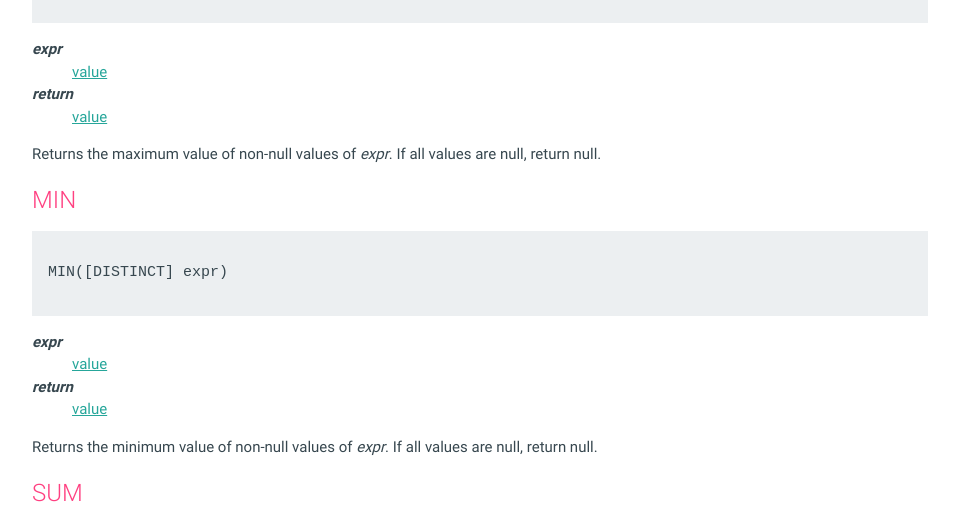
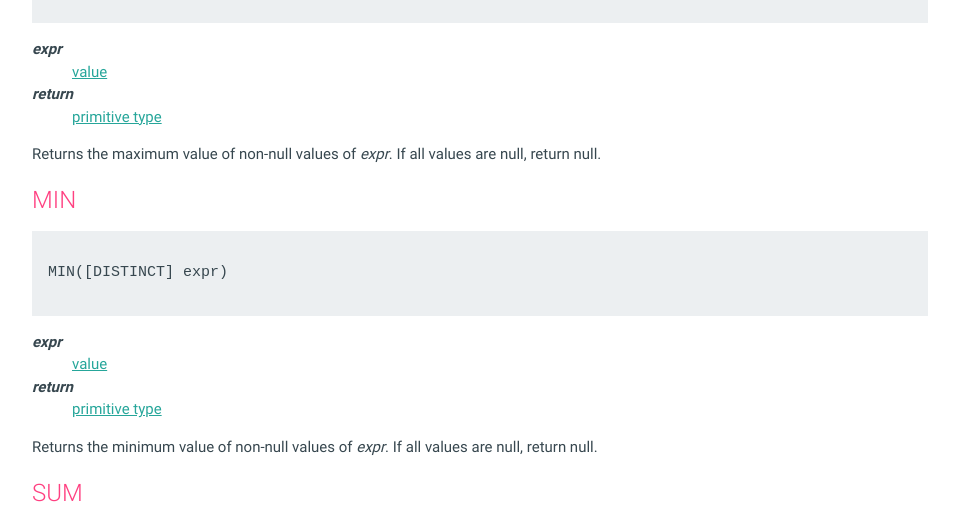
Before and after one commit to mithrandie/csvq, a Jekyll site: the page built from docs/_posts/2006-01-02-aggregate-functions.md, in a window 1280 px wide and 900 px high, scrolled down 1161 px. Shown: the part 152-659 px from the top of the window, without its empty margins (160-1119 px from the left). Built offline with Jekyll 4.4.1, drawn with Linux system fonts in a browser that asks for light colours.

Commit message:
Update docs.

```diff
--- a/docs/_posts/2006-01-02-aggregate-functions.md
+++ b/docs/_posts/2006-01-02-aggregate-functions.md
@@ -57,7 +57,7 @@ _expr_
 : [value]({{ '/reference/value.html' | relative_url }})
 
 _return_
-: [value]({{ '/reference/value.html' | relative_url }})
+: [primitive type]({{ '/reference/value.html#primitive_types' | relative_url }})
 
 Returns the maximum value of non-null values of _expr_.
 If all values are null, return null.
@@ -73,7 +73,7 @@ _expr_
 : [value]({{ '/reference/value.html' | relative_url }})
 
 _return_
-: [value]({{ '/reference/value.html' | relative_url }})
+: [primitive type]({{ '/reference/value.html#primitive_types' | relative_url }})
 
 Returns the minimum value of non-null values of _expr_.
 If all values are null, return null.
```
